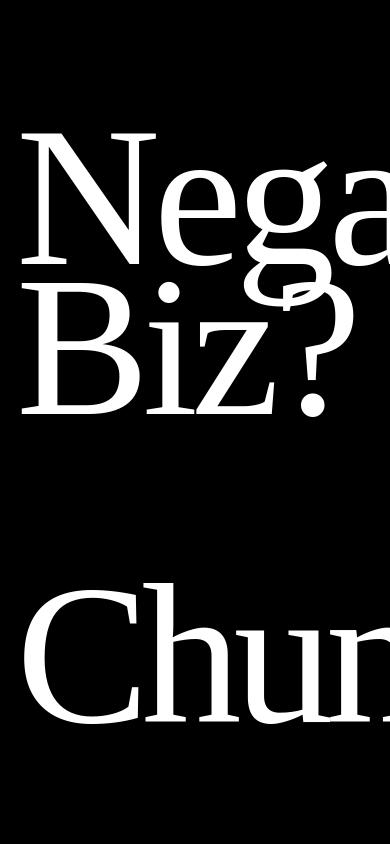
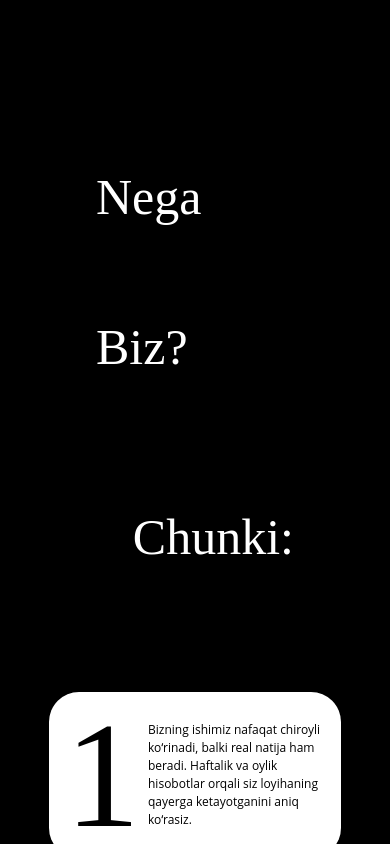
Before and after one commit to KADIROOV/77grd, a React (Vite) app: page / in a window 390 px wide. Shown: the part 5900-6744 px from the top of the page. Built offline with nearby package versions, Linux system fonts and the light colour scheme; a web font is replaced by a local one.

Commit message:
details updated

```diff
--- a/src/pages/Home.jsx
+++ b/src/pages/Home.jsx
@@ -190,11 +190,11 @@ export default function Home() {
       </div>
 
       <div className="mx-4">
-        <div className="max-w-[1380px] mx-auto flex flex-col">
-          <h1 className="font-['Poppins'] font-normal text-[200px] leading-[150px] tracking-[-7px] mb-[158px]">
+        <div className="max-w-[1380px] mx-auto lg:px-0 px-20 flex flex-col">
+          <h1 className="font-['Poppins'] font-normal lg:text-[200px] text-[50px] leading-[150px] lg:tracking-[-7px] text-start lg:mb-[158px] mb-[40px]">
             Nega Biz?
           </h1>
-          <h1 className="font-['Poppins'] font-normal text-[200px] leading-[150px] tracking-[-8px] text-end mb-[131px]">
+          <h1 className="font-['Poppins'] font-normal lg:text-[200px] text-[50px]  leading-[150px] lg:tracking-[-8px] text-end lg:mb-[131px] mb-[80px]">
             Chunki:
           </h1>
         </div>
```
